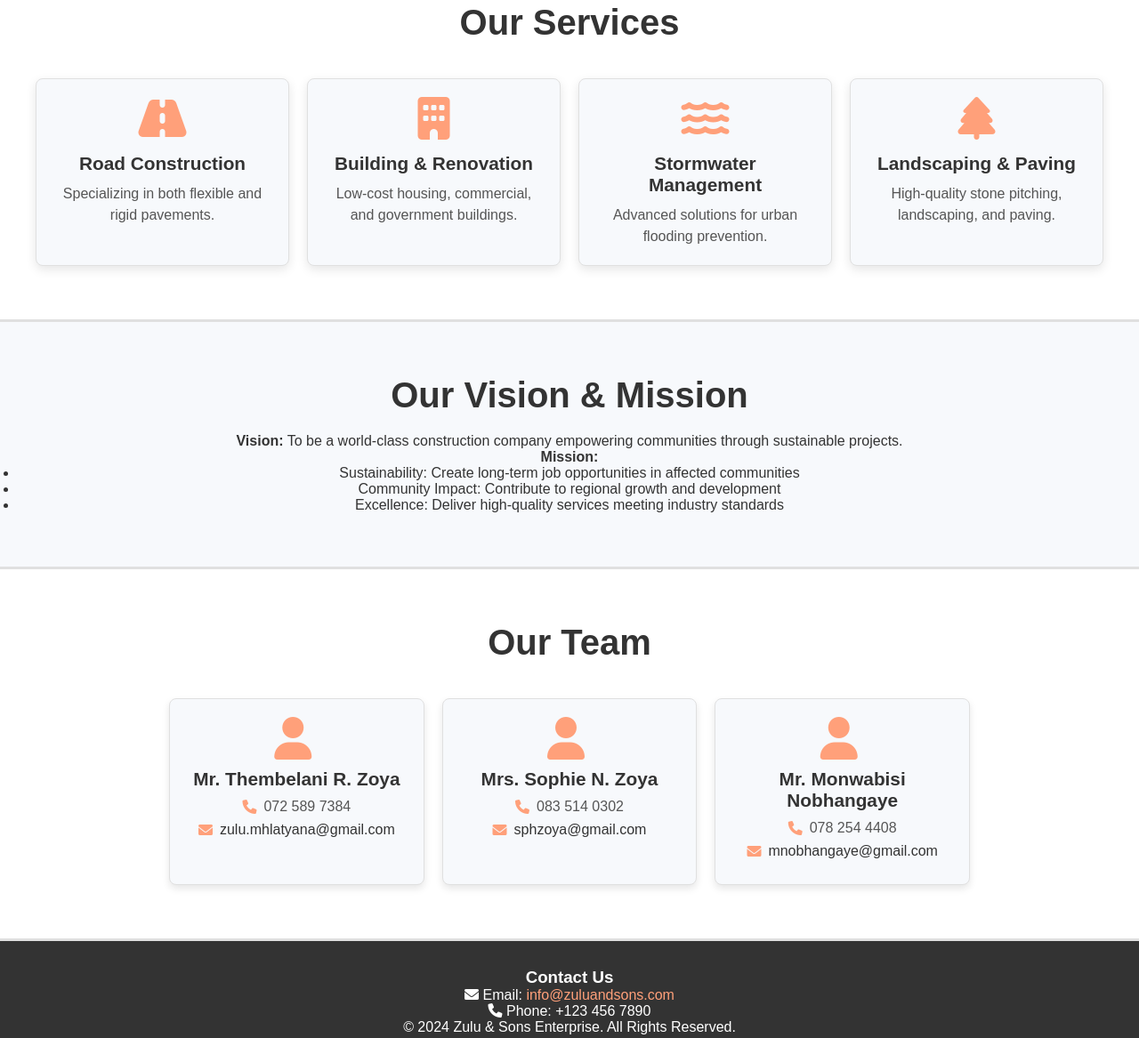
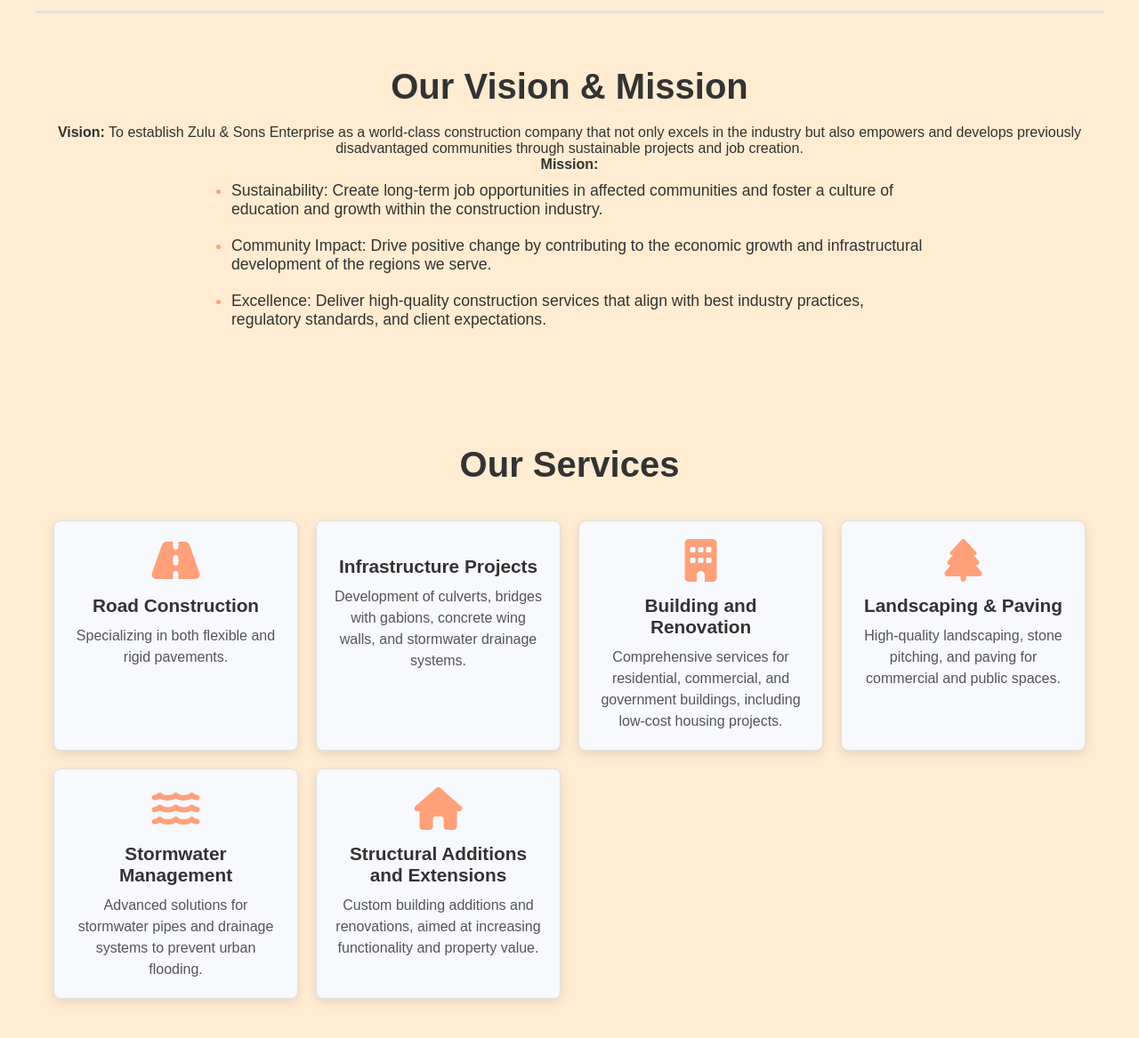
Before and after one commit to Razworld00/Zulu-Sons-Enterprise, a plain HTML site: page index.html in a window 1280 px wide. Shown: the part 1084-2251 px from the top of the page at 89% size. Drawn offline with Linux system fonts and the light colour scheme; files whose address does not match are found by name.

Commit message:
Updated layout and centered specific team card for Mr. Bathandwa Zoya

```diff
--- a/css/styles.css
+++ b/css/styles.css
@@ -8,13 +8,13 @@
 
 body {
     color: #333;
-    background-color: white;
+    background-color: #ffecd2;
 }
 
 /* Hero Section */
 .hero {
     position: relative;
-    background: linear-gradient(135deg, #add8e6 0%, #ffa07a 100%);
+    background: (135deg,  0%, #ffa07a 100%);
     height: 100vh;
     display: flex;
     align-items: center;
@@ -91,7 +91,7 @@
 }
 
 .section:nth-child(even) {
-    background-color: #f7f9fc;  /* Alternating light blue background */
+    background-color:  #ffa07a;  /* Alternating light blue background */
 }
 
 .section h2 {
@@ -111,7 +111,7 @@
 
 .card {
     padding: 25px;
-    background: #ffffff;
+    background: dimgrey;
     box-shadow: 0 4px 12px rgba(0, 0, 0, 0.1);
     border-radius: 8px;
     text-align: center;
@@ -187,7 +187,7 @@
 
 /* Team Card Styling */
 .team-card {
-    background-color: #f7f9fc;
+    background-color: lightgrey;
     border: 1px solid #e0e0e0;
     border-radius: 8px;
     padding: 20px;
@@ -240,10 +240,10 @@
 }
 /* Services Section */
 .services-section {
-    background-color: #ffffff;
+    background-color: #ffa07a;
     padding: 60px 20px;
     text-align: center;
-    border-top: 3px solid #e0e0e0; /* Border design for separation */
+    border-top: 3px  lightslategray; /* Border design for separation */
 }
 
 .services-section h2 {
@@ -300,3 +300,144 @@
     color: #555;
     line-height: 1.5;
 }
+/* Section Background Colors */
+.section {
+    padding: 60px 20px;
+    text-align: center;
+}
+
+.section:nth-child(odd) {
+    background-color: #f7f7f7; /* Light grey for odd sections */
+}
+
+.section:nth-child(even) {
+    background-color: #ffecd2; /* Soft orange for even sections */
+}
+
+/* Vision & Mission Bullet Points */
+.section ul {
+    list-style-type: disc;
+    padding-left: 20px;
+    text-align: left;
+    max-width: 800px;
+    margin: 0 auto;
+}
+
+.section ul li {
+    color: #333; /* Darker text for bullets */
+    padding: 10px 0;
+    font-size: 1.1rem;
+    position: relative;
+}
+
+/* Custom Bullet Styling */
+.section ul li::marker {
+    color: #ffa07a; /* Custom soft orange color for bullet */
+    font-weight: bold;
+}
+
+/* Card Styling for Team Section */
+.team-section .team-grid {
+    display: grid;
+    grid-template-columns: repeat(auto-fit, minmax(220px, 1fr));
+    gap: 25px;
+    max-width: 1200px;
+    margin: 0 auto;
+}
+
+.team-card {
+    background-color: #ffffff;
+    border: 1px solid #e0e0e0;
+    border-radius: 8px;
+    padding: 20px;
+    text-align: center;
+    box-shadow: 0 4px 12px rgba(0, 0, 0, 0.1);
+    transition: transform 0.3s ease, box-shadow 0.3s ease;
+}
+
+.team-card:hover {
+    transform: translateY(-5px);
+    box-shadow: 0 8px 16px rgba(0, 0, 0, 0.2);
+}
+/* General Section Styling */
+.section {
+    padding: 60px 20px;
+    text-align: center;
+}
+
+/* Alternating Background Colors */
+#about,
+#vision-mission,
+#services,
+#team {
+    padding: 60px 20px;
+    text-align: center;
+    max-width: 1200px;
+    margin: 0 auto;
+}
+
+#about {
+    background-color: #ffecd2; /* Light grey for the About section */
+}
+
+#vision-mission {
+    background-color: #ffecd2; /* Soft orange for the Vision & Mission section */
+}
+
+#services {
+    background-color:#ffecd2; /* Light grey for the Services section */
+}
+
+#team {
+    background-color: #ffecd2; /* Soft orange for the Our Team section */
+}
+
+/* Vision & Mission Bullet Points */
+#vision-mission ul {
+    list-style-type: disc;
+    padding-left: 20px;
+    text-align: left;
+    max-width: 800px;
+    margin: 0 auto;
+}
+
+#vision-mission ul li {
+    color: #333;
+    padding: 10px 0;
+    font-size: 1.1rem;
+    position: relative;
+}
+
+/* Custom Bullet Styling for Vision & Mission Section */
+#vision-mission ul li::marker {
+    color: #ffa07a; /* Custom soft orange color for bullets */
+    font-weight: bold;
+}
+
+/* Card Styling for Team Section */
+.team-section .team-grid {
+    display: grid;
+    grid-template-columns: repeat(auto-fit, minmax(220px, 1fr));
+    gap: 25px;
+    max-width: 1200px;
+    margin: 0 auto;
+}
+
+.team-card {
+    background-color: #ffffff;
+    border: 1px solid #e0e0e0;
+    border-radius: 8px;
+    padding: 20px;
+    text-align: center;
+    box-shadow: 0 4px 12px rgba(0, 0, 0, 0.1);
+    transition: transform 0.3s ease, box-shadow 0.3s ease;
+}
+
+.team-card:hover {
+    transform: translateY(-5px);
+    box-shadow: 0 8px 16px rgba(0, 0, 0, 0.2);
+}
+
+.team-card i {
+    color: #ffa07a;
+}
--- a/index.html
+++ b/index.html
@@ -33,7 +33,20 @@
     <!-- About Section -->
     <section id="about" class="section">
         <h2>About Us</h2>
-        <p>Zulu & Sons Enterprise Pty Ltd is a 100% Black-owned civil and construction company headquartered in Queenstown, Eastern Cape, South Africa. Established in 2021, we bring innovation and efficiency to the construction industry, uplifting communities through sustainable development.</p>
+        <p>Zulu & Sons Enterprise Pty Ltd is a dynamic, 100% Black-owned civil and construction company headquartered in Queenstown, Eastern Cape, South Africa. Established in 2021, we specialize in modern, efficient construction techniques to deliver exceptional quality and timely project turnarounds. Our commitment is to uplift communities through sustainable development, offering high-quality services across a diverse range of civil and construction sectors.</p>
+        <p>Our directors hold qualifications in Civil Engineering from respected institutions such as Walter Sisulu University, with additional expertise in Millwright trade certifications. Together, they bring vast experience in construction and infrastructure, ensuring that each project is built to exceed industry standards and regulations.</p>
+    </section>
+
+    <!-- Vision & Mission Section -->
+    <section id="vision-mission" class="section">
+        <h2>Our Vision & Mission</h2>
+        <p><strong>Vision:</strong> To establish Zulu & Sons Enterprise as a world-class construction company that not only excels in the industry but also empowers and develops previously disadvantaged communities through sustainable projects and job creation.</p>
+        <p><strong>Mission:</strong></p>
+        <ul>
+            <li>Sustainability: Create long-term job opportunities in affected communities and foster a culture of education and growth within the construction industry.</li>
+            <li>Community Impact: Drive positive change by contributing to the economic growth and infrastructural development of the regions we serve.</li>
+            <li>Excellence: Deliver high-quality construction services that align with best industry practices, regulatory standards, and client expectations.</li>
+        </ul>
     </section>
 
     <!-- Services Section with Subtle Icon Animations -->
@@ -46,33 +59,31 @@
                 <p>Specializing in both flexible and rigid pavements.</p>
             </div>
             <div class="card">
+                <i class="fas fa-bridge fa-3x icon"></i>
+                <h3>Infrastructure Projects</h3>
+                <p>Development of culverts, bridges with gabions, concrete wing walls, and stormwater drainage systems.</p>
+            </div>
+            <div class="card">
                 <i class="fas fa-building fa-3x icon"></i>
-            <h3>Building & Renovation</h3>
-            <p>Low-cost housing, commercial, and government buildings.</p>
+                <h3>Building and Renovation</h3>
+                <p>Comprehensive services for residential, commercial, and government buildings, including low-cost housing projects.</p>
+            </div>
+            <div class="card">
+                <i class="fas fa-tree fa-3x icon"></i>
+                <h3>Landscaping & Paving</h3>
+                <p>High-quality landscaping, stone pitching, and paving for commercial and public spaces.</p>
             </div>
             <div class="card">
                 <i class="fas fa-water fa-3x icon"></i>
                 <h3>Stormwater Management</h3>
-            <p>Advanced solutions for urban flooding prevention.</p>
+                <p>Advanced solutions for stormwater pipes and drainage systems to prevent urban flooding.</p>
             </div>
             <div class="card">
-            <i class="fas fa-tree fa-3x icon"></i>
-            <h3>Landscaping & Paving</h3>
-            <p>High-quality stone pitching, landscaping, and paving.</p>
+                <i class="fas fa-home fa-3x icon"></i>
+                <h3>Structural Additions and Extensions</h3>
+                <p>Custom building additions and renovations, aimed at increasing functionality and property value.</p>
             </div>
         </div>
-</section>
-
-    <!-- Vision & Mission Section -->
-    <section id="vision-mission" class="section">
-        <h2>Our Vision & Mission</h2>
-        <p><strong>Vision:</strong> To be a world-class construction company empowering communities through sustainable projects.</p>
-        <p><strong>Mission:</strong></p>
-        <ul>
-            <li>Sustainability: Create long-term job opportunities in affected communities</li>
-            <li>Community Impact: Contribute to regional growth and development</li>
-            <li>Excellence: Deliver high-quality services meeting industry standards</li>
-        </ul>
     </section>
 
     <!-- Our Team Section -->
@@ -97,8 +108,21 @@
                 <p><i class="fas fa-phone"></i> 078 254 4408</p>
                 <p><i class="fas fa-envelope"></i> <a href="mailto:mnobhangaye@gmail.com">mnobhangaye@gmail.com</a></p>
             </div>
+            <div class="team-card">
+                <i class="fas fa-user team-icon"></i>
+                <h3>Miss Tandokazi Zoya</h3>
+                <p><i class="fas fa-phone"></i> 066 242 4173</p>
+                <p><i class="fas fa-envelope"></i> <a href="mailto:zoyatandokazi@gmail.com">zoyatandokazi@gmail.com</a></p>
+            </div>
+            <div class="team-card">
+                <i class="fas fa-user team-icon"></i>
+                <h3>Mr. Bathandwa Zoya</h3>
+                <p><i class="fas fa-phone"></i> 068 123 2308</p>
+                <p><i class="fas fa-envelope"></i> <a href="mailto:bathandwazoya6@gmail.com">bathandwazoya6@gmail.com</a></p>
+            </div>
         </div>
     </section>
+
     <!-- Contact Section -->
     <footer id="contact" class="footer">
         <h3>Contact Us</h3>
```
Also changed, not shown: images/projects/buldozzer2.jpg (added), images/projects/bulldozzer1.jpg (added), images/projects/construction-worker.jpg (added), images/projects/excavator1.jpg (added), images/projects/helmet_2823525.jpg (added), images/projects/labour-day_.jpg (added), images/projects/labour-day_7669202 (4).jpg (added), images/projects/underconstruction.jpg (added), images/projects/workers-night.jpg (added), images/projects/workers-pavement.jpg (added), images/projects/wrench_4273530.jpg (added). Lines whose indentation alone changed are shown as unchanged.
